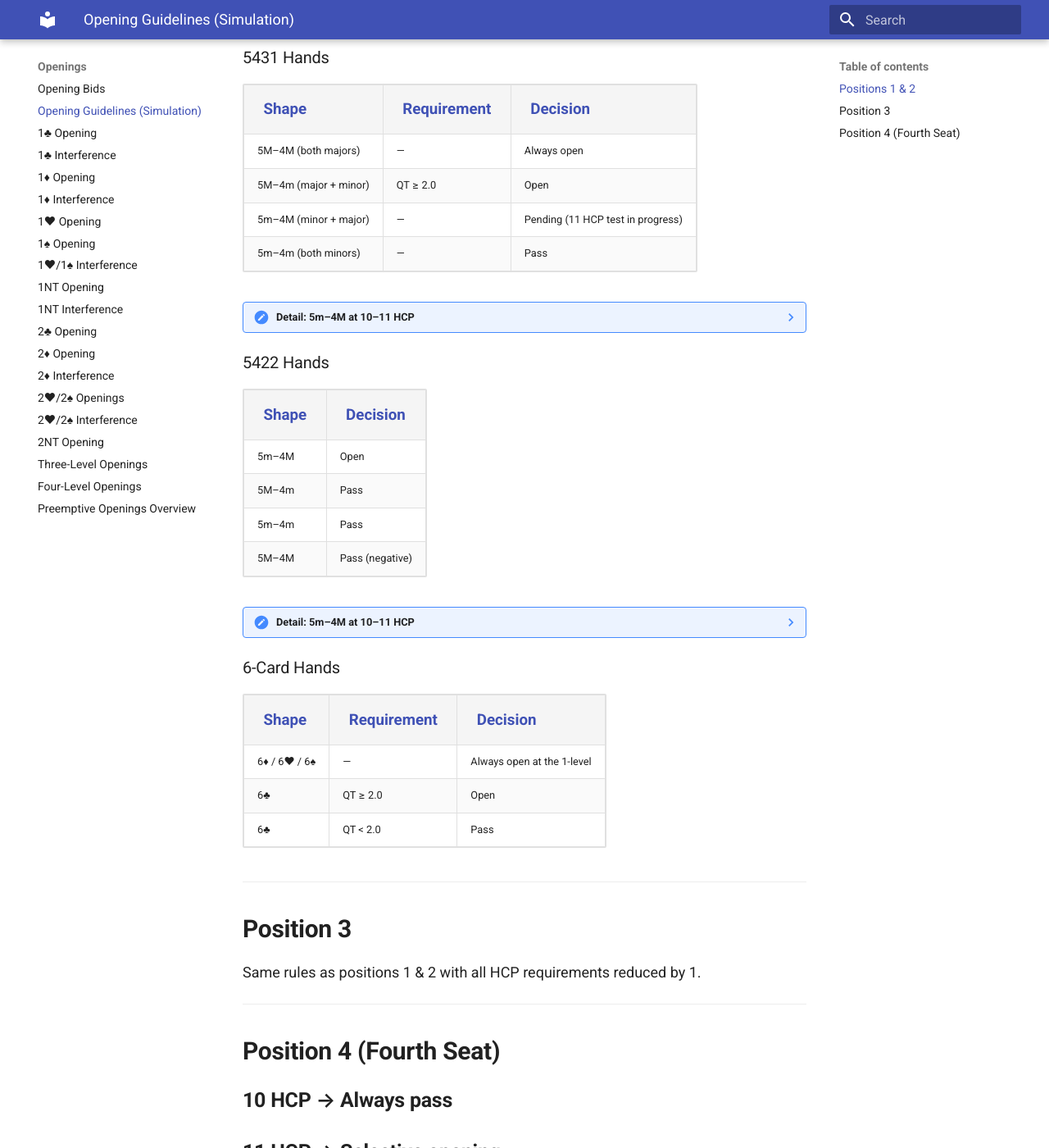
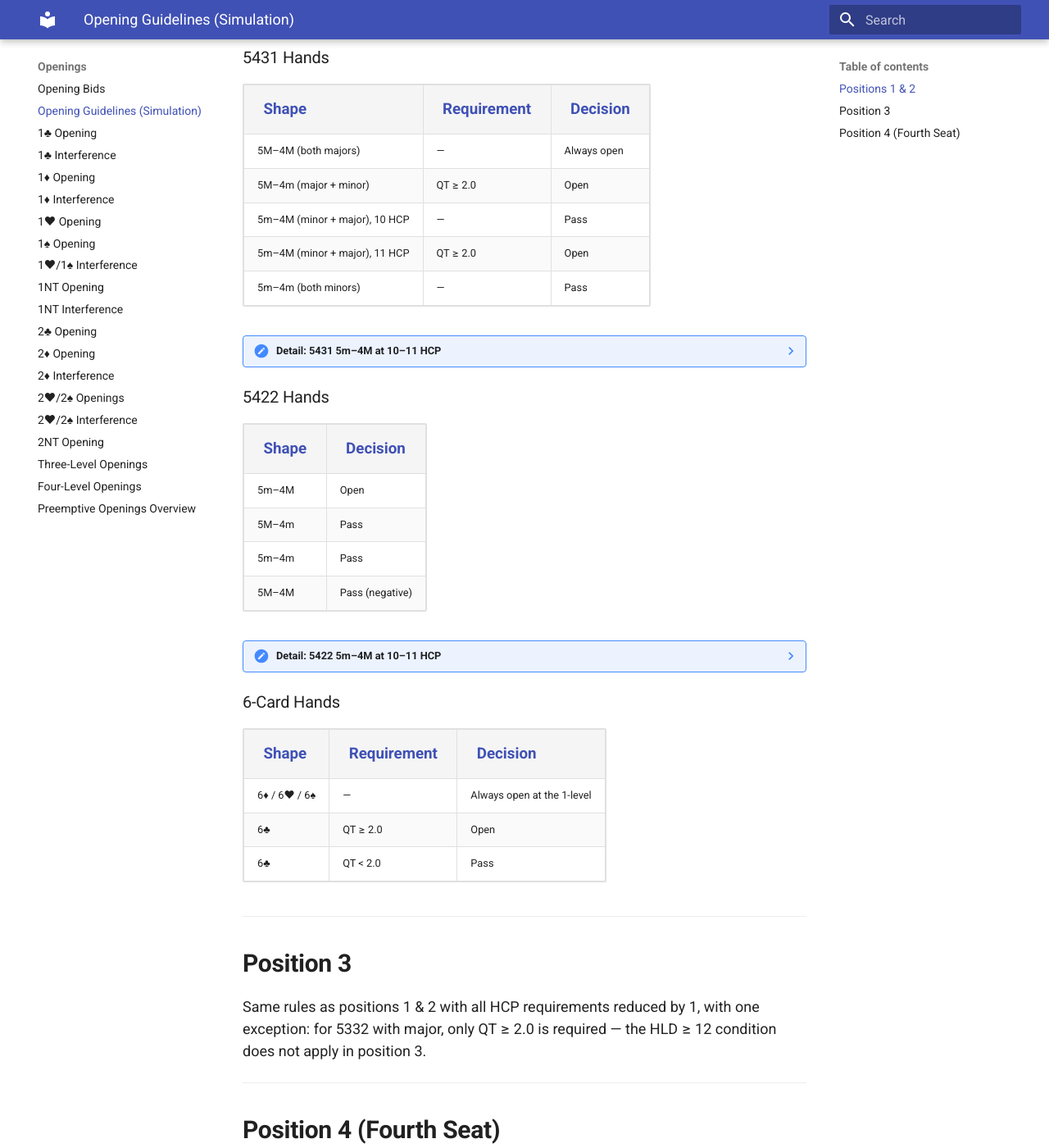
Before and after one commit to glindstrom/polish-club-notes, an MkDocs documentation site: the page built from docs/openings/simulation-opening-guidelines.md, in a window 1280 px wide and 1400 px high, scrolled down 1267 px. Shown: the whole window at 82% size. Built offline with MkDocs 1.6.1 and Material for MkDocs 9.7.7, drawn with Linux system fonts in a browser that asks for light colours; some of the changed text lies outside the part shown.

Commit message:
fix(openings): correct simulation opening guidelines (v1.4.17)
- Replace "Pending" 5431 5m–4M row with settled rules: Pass at 10 HCP,
  Open (QT ≥ 2.0) at 11 HCP
- Disambiguate duplicate collapsible titles — now "5431 5m–4M" and
  "5422 5m–4M"
- Position 3: spell out that the HLD ≥ 12 condition is dropped for
  5332 with major (only QT ≥ 2.0 required)
- Position 4: add scope note "these rules apply to balanced hands"
- Collapse 5-card ♠ fourth-seat rows — heart-length distinction not
  statistically reliable; all 5-card ♠ hands → Open at 11 HCP
- Rule of thumb: restore simple "a 5-card ♠" without heart qualifier
- Changelog: fix "t-values" claim → "open/pass rules"

Co-Authored-By: Claude Sonnet 4.6 <noreply@anthropic.com>

```diff
--- a/docs/changelog.md
+++ b/docs/changelog.md
@@ -5,7 +5,7 @@ and this project adheres to [Semantic Versioning](https://semver.org/spec/v2.0.0
 
 ## [1.4.17] - 2026-06-24
 ### Added
-- `openings/simulation-opening-guidelines.md`: new page with simulation-based opening guidelines for positions 1–4 — covers balanced and unbalanced hands with QT thresholds, detailed t-values for 5431/5422 shapes, and selective fourth-seat rules at 11 HCP
+- `openings/simulation-opening-guidelines.md`: new page with simulation-based opening guidelines for positions 1–4 — covers balanced and unbalanced hands with QT thresholds, open/pass rules for 5431/5422 shapes, and selective fourth-seat rules at 11 HCP
 
 ## [1.4.16] - 2026-06-05
 ### Fixed
--- a/docs/openings/simulation-opening-guidelines.md
+++ b/docs/openings/simulation-opening-guidelines.md
@@ -35,10 +35,11 @@ These rules are derived from IMP simulations and indicate when opening is profit
 | ----- | ----------- | -------- |
 | 5M–4M (both majors) | — | Always open |
 | 5M–4m (major + minor) | QT ≥ 2.0 | Open |
-| 5m–4M (minor + major) | — | Pending (11 HCP test in progress) |
+| 5m–4M (minor + major), 10 HCP | — | Pass |
+| 5m–4M (minor + major), 11 HCP | QT ≥ 2.0 | Open |
 | 5m–4m (both minors) | — | Pass |
 
-??? note "Detail: 5m–4M at 10–11 HCP"
+??? note "Detail: 5431 5m–4M at 10–11 HCP"
     The singleton in a 5431 hand hits partner's longest suit in approximately 45% of deals.
 
     **10 HCP → Pass**
@@ -58,7 +59,7 @@ These rules are derived from IMP simulations and indicate when opening is profit
 | 5m–4m | Pass |
 | 5M–4M | Pass (negative) |
 
-??? note "Detail: 5m–4M at 10–11 HCP"
+??? note "Detail: 5422 5m–4M at 10–11 HCP"
     Profitable at both 10 and 11 HCP, with no QT requirement. The effect is stronger at 11 HCP.
 
 #### 6-Card Hands
@@ -73,11 +74,13 @@ These rules are derived from IMP simulations and indicate when opening is profit
 
 ## Position 3
 
-Same rules as positions 1 & 2 with all HCP requirements reduced by 1.
+Same rules as positions 1 & 2 with all HCP requirements reduced by 1, with one exception: for 5332 with major, only QT ≥ 2.0 is required — the HLD ≥ 12 condition does not apply in position 3.
 
 ---
 
 ## Position 4 (Fourth Seat)
+
+These rules apply to balanced hands.
 
 ### 10 HCP → Always pass
 
```
Also changed, not shown: other parts of docs/openings/simulation-opening-guidelines.md (+1 -3 lines).
